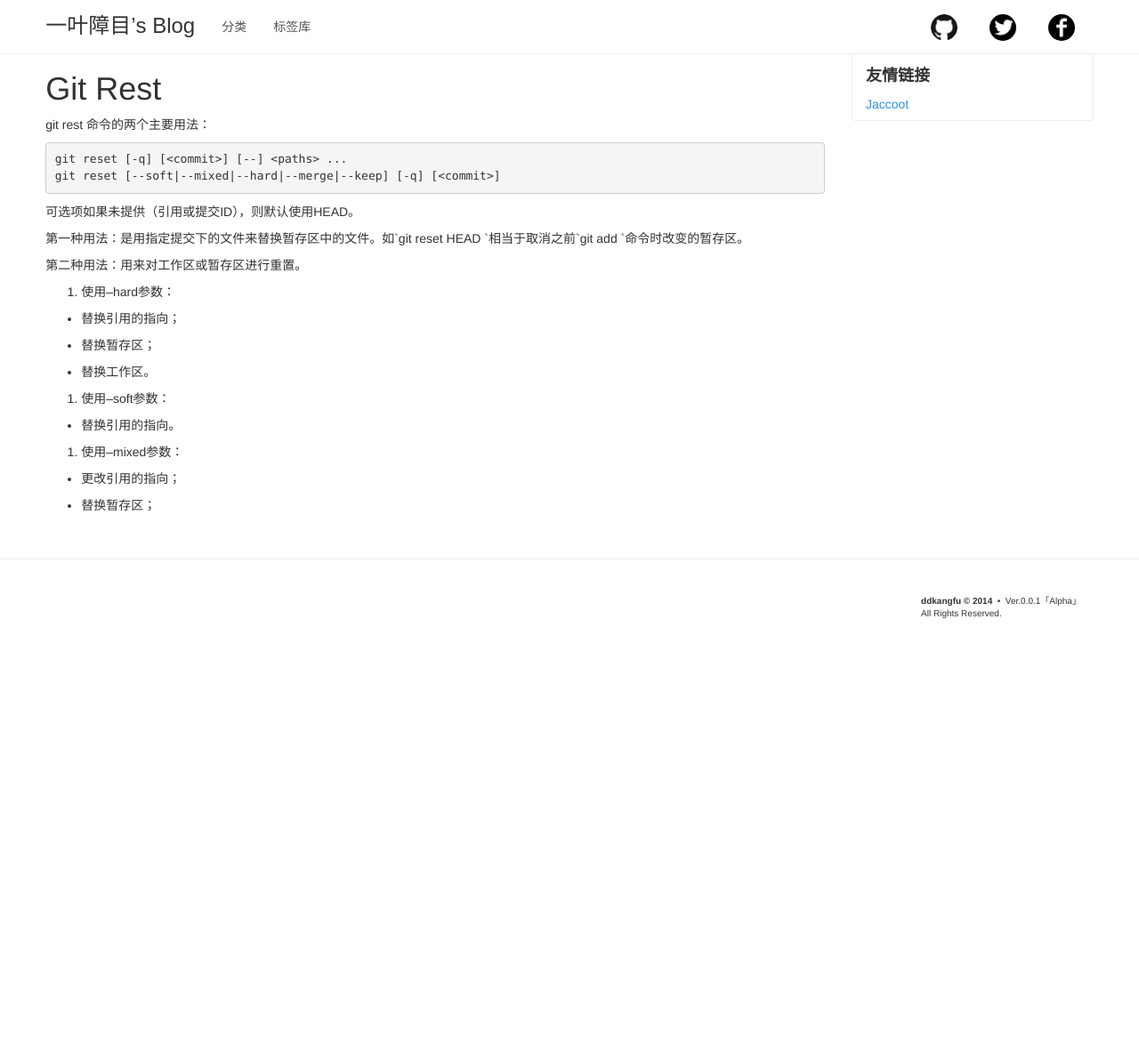
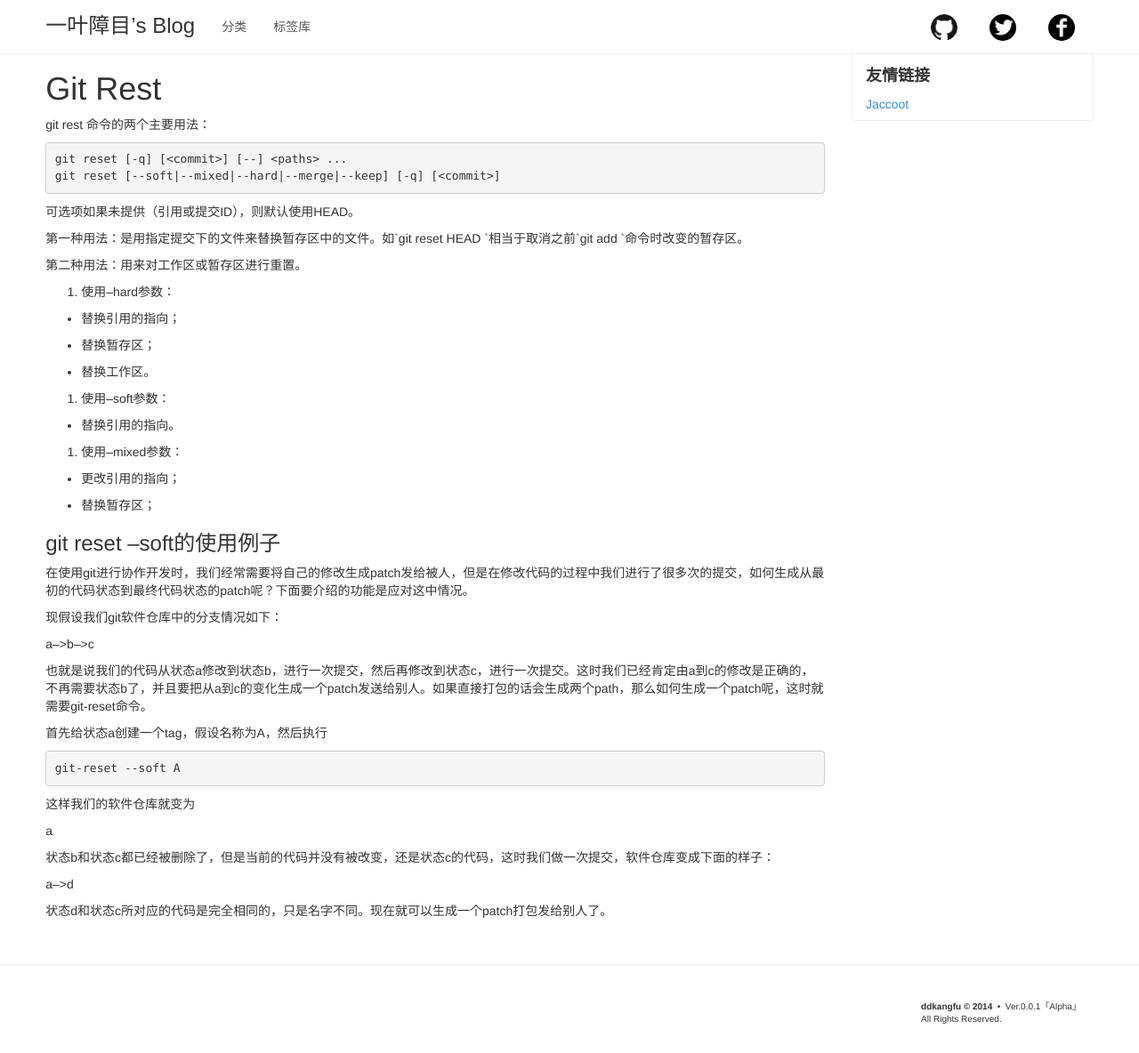
Before and after one commit to ddkangfu/ddkangfu.github.io, a Jekyll site: the page built from _posts/2014-12-28-git-reset.md, in a window 1280 px wide. Shown: the whole page at 89% size. Built offline with Jekyll 4.4.1, drawn with Linux system fonts in a browser that asks for light colours; some web fonts are replaced; Markdown is read by kramdown in place of the engine named in the settings; before the commit the page ends 900 px from its top, so only the background shows below that.

Commit message:
增加了2014-12-28文章的一个git reset --soft的使用实例。

````diff
--- a/_posts/2014-12-28-git-reset.md
+++ b/_posts/2014-12-28-git-reset.md
@@ -38,3 +38,29 @@ git reset [--soft|--mixed|--hard|--merge|--keep] [-q] [<commit>]
 * 更改引用的指向；
 
 * 替换暂存区；
+
+### git reset --soft的使用例子
+
+在使用git进行协作开发时，我们经常需要将自己的修改生成patch发给被人，但是在修改代码的过程中我们进行了很多次的提交，如何生成从最初的代码状态到最终代码状态的patch呢？下面要介绍的功能是应对这中情况。
+
+现假设我们git软件仓库中的分支情况如下：
+
+a-->b-->c
+
+也就是说我们的代码从状态a修改到状态b，进行一次提交，然后再修改到状态c，进行一次提交。这时我们已经肯定由a到c的修改是正确的，不再需要状态b了，并且要把从a到c的变化生成一个patch发送给别人。如果直接打包的话会生成两个path，那么如何生成一个patch呢，这时就需要git-reset命令。
+
+首先给状态a创建一个tag，假设名称为A，然后执行
+
+```
+git-reset --soft A
+```
+
+这样我们的软件仓库就变为
+
+a
+
+状态b和状态c都已经被删除了，但是当前的代码并没有被改变，还是状态c的代码，这时我们做一次提交，软件仓库变成下面的样子：
+
+a-->d
+
+状态d和状态c所对应的代码是完全相同的，只是名字不同。现在就可以生成一个patch打包发给别人了。
````
